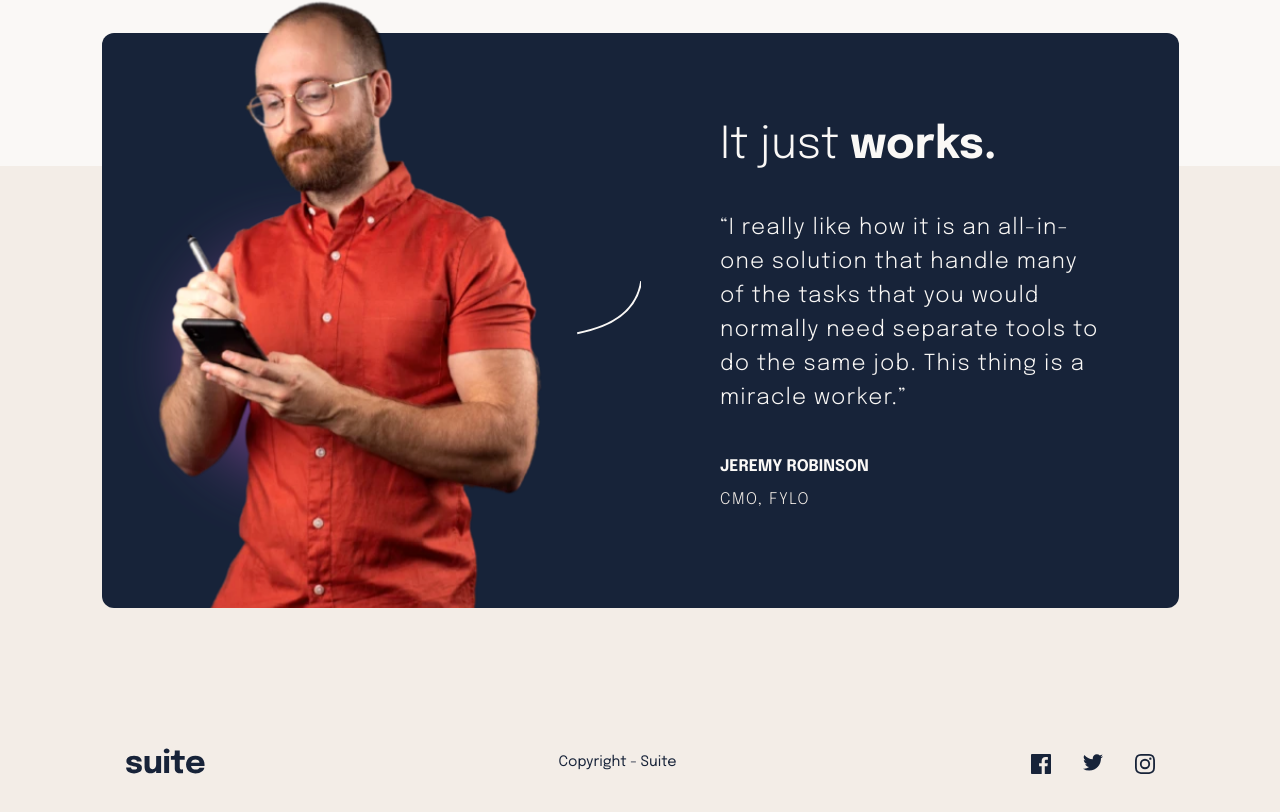
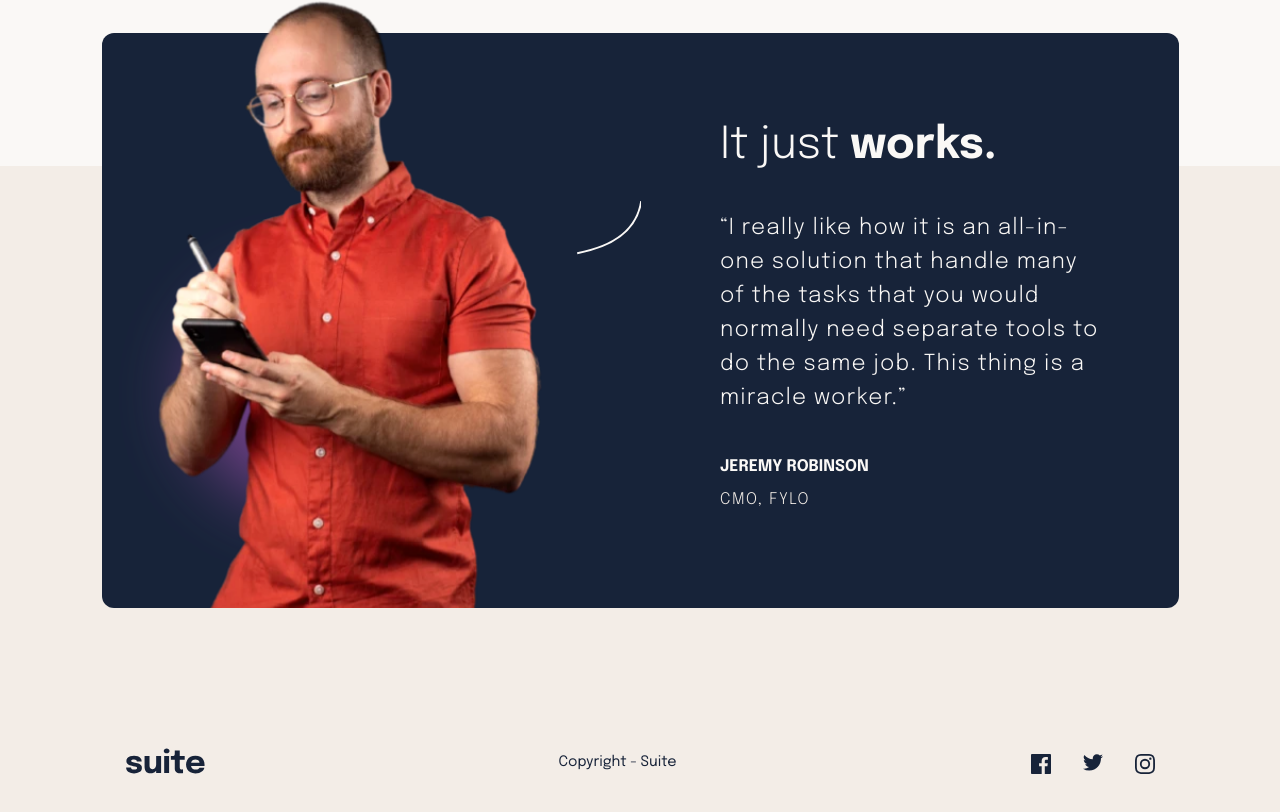
Before and after one commit to mdubelbeis/suite-landing-page, a React (Create React App) app: page / in a window 1280 px wide. Shown: the part 934-1746 px from the top of the page. Built offline with nearby package versions, Linux system fonts and the light colour scheme.

Commit message:
fixed bg blur positioning

```diff
--- a/src/components/Quote.component.js
+++ b/src/components/Quote.component.js
@@ -26,7 +26,7 @@ const Quote = () => {
 
   return (
     <div className="w-screen relative bg-dark-blue rounded-xl flex flex-col items-center quote mt-72 md:w-full lg:flex-row lg:h-[575px] ">
-      <div className="sticky md:-top-2 md:left-[300px] w-52 z-5 lg:absolute lg:left-0 lg:top-32 lg:w-[400px]">
+      <div className="sticky w-[300px] md:-top-0 z-5 lg:absolute lg:top-40 lg:w-[400px]">
         <img src={blur} alt="blur svg" />
       </div>
       <img
@@ -35,7 +35,7 @@ const Quote = () => {
         alt="image of guy on phone"
       />
       <img
-        className="mt-32 mb-2 w-24 h-20 md:mt-50 md:mb-4 overflow-hidden lg:sticky lg:left-[475px] lg:mb-32 lg:pr-8"
+        className="mt-8 mb-2 w-24 h-20 md:mb-4 lg:sticky lg:left-[475px] lg:mt-0 lg:mb-40 lg:pr-8"
         src={curveUp}
         alt="curved line graphic"
       />
```
